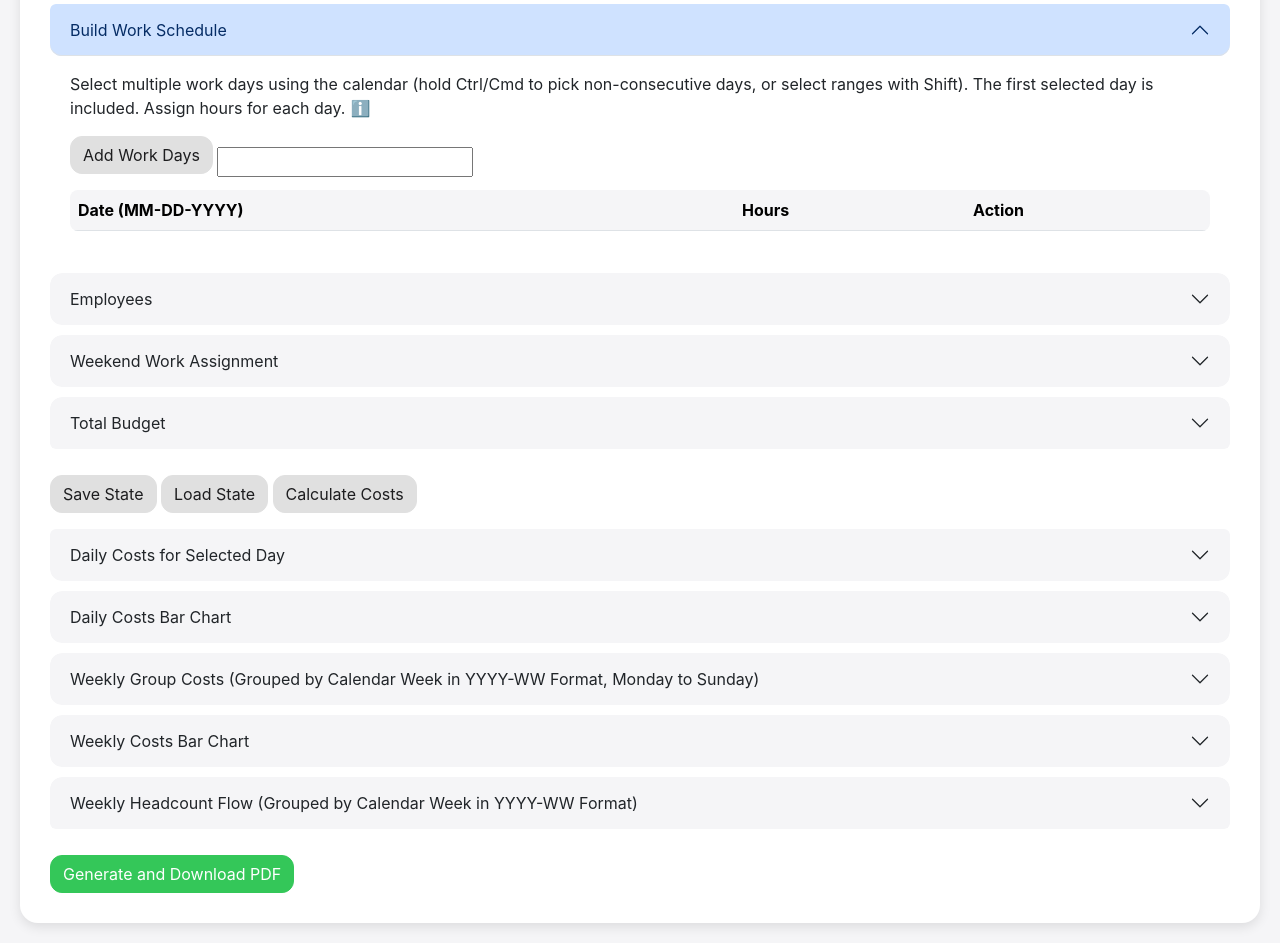
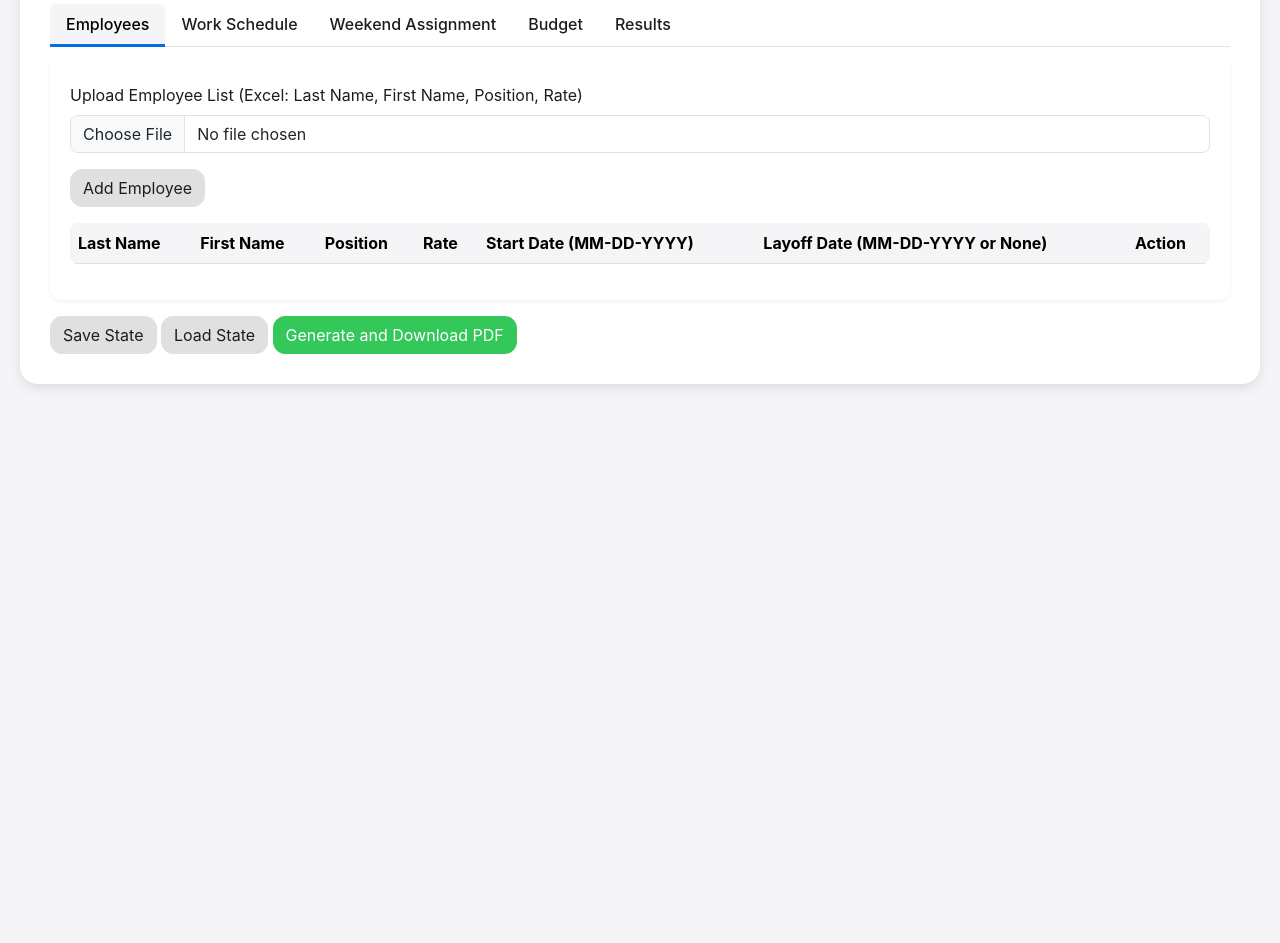
Before and after one commit to blaine478/budgetcalc, a plain HTML site: page index.html in a window 1280 px wide. Shown: the part 340-1283 px from the top of the page. After the commit the page ends 800 px from the top, so only its background shows below. Drawn offline with nearby package versions, Linux system fonts and the light colour scheme.

Commit message:
Update index.html

```diff
--- a/index.html
+++ b/index.html
@@ -3,7 +3,7 @@
 <head>
     <meta charset="UTF-8">
     <meta name="viewport" content="width=device-width, initial-scale=1.0">
-    <title>Construction Department Budgeting</title>
+    <title>Budgeting</title>
     <link href="https://cdn.jsdelivr.net/npm/bootstrap@5.3.3/dist/css/bootstrap.min.css" rel="stylesheet" integrity="sha384-QWTKZyjpPEjISv5WaRU9OFeRpok6YctnYmDr5pNlyT2bRjXh0JMhjY6hW+ALEwIH" crossorigin="anonymous">
     <script src="https://cdn.jsdelivr.net/npm/bootstrap@5.3.3/dist/js/bootstrap.bundle.min.js" integrity="sha384-YvpcrYf0tY3lHB60NNkmXc5s9fDVZLESaAA55NDzOxhy9GkcIdslK1eN7N6jIeHz" crossorigin="anonymous"></script>
     <link rel="stylesheet" href="https://cdn.jsdelivr.net/npm/flatpickr/dist/flatpickr.min.css">
@@ -89,18 +89,20 @@
             font-size: 1.5rem;
             font-weight: 600;
         }
-        .accordion-button {
-            border-radius: 12px;
+        .nav-tabs .nav-link.active {
             background-color: #f5f5f7;
+            border-bottom: 3px solid #0071e3;
         }
-        .accordion-item {
+        .nav-tabs .nav-link {
             border: none;
-            margin-bottom: 10px;
-            border-radius: 12px;
-            overflow: hidden;
+            color: #1d1d1f;
+            font-weight: 500;
         }
-        .accordion-body {
-            background: white;
+        .tab-content {
+            padding: 20px;
+            background: #fff;
+            border-radius: 0 0 12px 12px;
+            box-shadow: 0 2px 4px rgba(0, 0, 0, 0.05);
         }
         .help-icon {
             cursor: pointer;
@@ -141,40 +143,26 @@
             </div>
         </div>
 
-        <div class="accordion" id="sectionsAccordion">
-            <div class="accordion-item">
-                <h2 class="accordion-header" id="headingSchedule">
-                    <button class="accordion-button" type="button" data-bs-toggle="collapse" data-bs-target="#collapseSchedule" aria-expanded="true" aria-controls="collapseSchedule">
-                        Build Work Schedule
-                    </button>
-                </h2>
-                <div id="collapseSchedule" class="accordion-collapse collapse show" aria-labelledby="headingSchedule">
-                    <div class="accordion-body">
-                        <p>Select multiple work days using the calendar (hold Ctrl/Cmd to pick non-consecutive days, or select ranges with Shift). The first selected day is included. Assign hours for each day.<span class="help-icon" data-bs-toggle="tooltip" data-bs-placement="top" title="Tip: Select days in order for better organization.">ℹ️</span></p>
-                        <button class="btn btn-secondary mb-3" onclick="datePicker.open()">Add Work Days</button>
-                        <input id="datePickerInput">
-                        <table class="table table-striped" id="scheduleTable">
-                            <thead>
-                                <tr>
-                                    <th>Date (MM-DD-YYYY)</th>
-                                    <th>Hours</th>
-                                    <th>Action</th>
-                                </tr>
-                            </thead>
-                            <tbody></tbody>
-                        </table>
-                    </div>
-                </div>
-            </div>
+        <ul class="nav nav-tabs mb-3">
+            <li class="nav-item">
+                <a class="nav-link active" id="employees-tab" data-bs-toggle="tab" href="#employees" role="tab">Employees</a>
+            </li>
+            <li class="nav-item">
+                <a class="nav-link" id="schedule-tab" data-bs-toggle="tab" href="#schedule" role="tab">Work Schedule</a>
+            </li>
+            <li class="nav-item">
+                <a class="nav-link" id="weekend-tab" data-bs-toggle="tab" href="#weekend" role="tab">Weekend Assignment</a>
+            </li>
+            <li class="nav-item">
+                <a class="nav-link" id="budget-tab" data-bs-toggle="tab" href="#budget" role="tab">Budget</a>
+            </li>
+            <li class="nav-item">
+                <a class="nav-link" id="results-tab" data-bs-toggle="tab" href="#results" role="tab">Results</a>
+            </li>
+        </ul>
 
-            <div class="accordion-item">
-                <h2 class="accordion-header" id="headingEmployees">
-                    <button class="accordion-button collapsed" type="button" data-bs-toggle="collapse" data-bs-target="#collapseEmployees" aria-expanded="false" aria-controls="collapseEmployees">
-                        Employees
-                    </button>
-                </h2>
-                <div id="collapseEmployees" class="accordion-collapse collapse" aria-labelledby="headingEmployees">
-                    <div class="accordion-body">
+        <div class="tab-content">
+            <div class="tab-pane fade show active" id="employees" role="tabpanel">
                 <div class="mb-3">
                     <label for="employeeFile" class="form-label">Upload Employee List (Excel: Last Name, First Name, Position, Rate)</label>
                     <input type="file" class="form-control" id="employeeFile" accept=".xlsx, .xls">
@@ -195,56 +183,37 @@
                     <tbody></tbody>
                 </table>
             </div>
+            <div class="tab-pane fade" id="schedule" role="tabpanel">
+                <p>Select multiple work days using the calendar (hold Ctrl/Cmd to pick non-consecutive days, or select ranges with Shift). The first selected day is included. Assign hours for each day.<span class="help-icon" data-bs-toggle="tooltip" data-bs-placement="top" title="Tip: Select days in order for better organization.">ℹ️</span></p>
+                <button class="btn btn-secondary mb-3" onclick="datePicker.open()">Add Work Days</button>
+                <input id="datePickerInput">
+                <table class="table table-striped" id="scheduleTable">
+                    <thead>
+                        <tr>
+                            <th>Date (MM-DD-YYYY)</th>
+                            <th>Hours</th>
+                            <th>Action</th>
+                        </tr>
+                    </thead>
+                    <tbody></tbody>
+                </table>
             </div>
-            </div>
-
-            <div class="accordion-item">
-                <h2 class="accordion-header" id="headingWeekend">
-                    <button class="accordion-button collapsed" type="button" data-bs-toggle="collapse" data-bs-target="#collapseWeekend" aria-expanded="false" aria-controls="collapseWeekend">
-                        Weekend Work Assignment
-                    </button>
-                </h2>
-                <div id="collapseWeekend" class="accordion-collapse collapse" aria-labelledby="headingWeekend">
-                    <div class="accordion-body">
+            <div class="tab-pane fade" id="weekend" role="tabpanel">
                 <table class="table table-striped" id="weekendTable">
                     <thead id="weekendHead"></thead>
                     <tbody id="weekendBody"></tbody>
                 </table>
             </div>
-                </div>
-            </div>
-
-            <div class="accordion-item">
-                <h2 class="accordion-header" id="headingBudget">
-                    <button class="accordion-button collapsed" type="button" data-bs-toggle="collapse" data-bs-target="#collapseBudget" aria-expanded="false" aria-controls="collapseBudget">
-                        Total Budget
-                    </button>
-                </h2>
-                <div id="collapseBudget" class="accordion-collapse collapse" aria-labelledby="headingBudget">
-                    <div class="accordion-body">
+            <div class="tab-pane fade" id="budget" role="tabpanel">
                 <label for="budget" class="form-label">Total Budget</label>
                 <input type="number" class="form-control" id="budget" step="0.01" min="0">
             </div>
-                </div>
-            </div>
-        </div>
-
-        <button class="btn btn-secondary mt-3" onclick="saveState()">Save State</button>
-        <label for="loadStateFile" class="btn btn-secondary mt-3">Load State<input type="file" id="loadStateFile" accept=".json" style="display: none;" onchange="loadState(this.files[0])"></label>
-
-        <button class="btn btn-secondary mt-3" onclick="recalculateCost()">Calculate Costs</button>
+            <div class="tab-pane fade" id="results" role="tabpanel">
+                <button class="btn btn-secondary mb-3" onclick="recalculateCost()">Calculate Costs</button>
                 <p id="status" class="mt-3"></p>
                 <p id="warning" class="mt-1"></p>
 
-        <div class="accordion" id="resultsAccordion">
-            <div class="accordion-item">
-                <h2 class="accordion-header" id="headingDailyCosts">
-                    <button class="accordion-button collapsed" type="button" data-bs-toggle="collapse" data-bs-target="#collapseDailyCosts" aria-expanded="false" aria-controls="collapseDailyCosts">
-                        Daily Costs for Selected Day
-                    </button>
-                </h2>
-                <div id="collapseDailyCosts" class="accordion-collapse collapse" aria-labelledby="headingDailyCosts">
-                    <div class="accordion-body">
+                <h3 class="mt-4">Daily Costs for Selected Day</h3>
                 <select id="selectedDay" class="form-select mb-3" onchange="displayDailyCostsForDay(this.value)">
                     <option value="">Select a day</option>
                 </select>
@@ -252,60 +221,24 @@
                     <thead><tr><th>Employee</th><th>Cost</th></tr></thead>
                     <tbody id="dailyCostsBody"></tbody>
                 </table>
-                    </div>
-                </div>
+
+                <div class="chart-container">
+                    <h3>Daily Costs Bar Chart</h3>
+                    <canvas id="dailyCostsChart" height="200"></canvas>
                 </div>
 
-            <div class="accordion-item">
-                <h2 class="accordion-header" id="headingDailyChart">
-                    <button class="accordion-button collapsed" type="button" data-bs-toggle="collapse" data-bs-target="#collapseDailyChart" aria-expanded="false" aria-controls="collapseDailyChart">
-                        Daily Costs Bar Chart
-                    </button>
-                </h2>
-                <div id="collapseDailyChart" class="accordion-collapse collapse" aria-labelledby="headingDailyChart">
-                    <div class="accordion-body">
-                        <canvas id="dailyCostsChart" height="200"></canvas>
-                    </div>
-                </div>
-            </div>
-
-            <div class="accordion-item">
-                <h2 class="accordion-header" id="headingWeeklyCosts">
-                    <button class="accordion-button collapsed" type="button" data-bs-toggle="collapse" data-bs-target="#collapseWeeklyCosts" aria-expanded="false" aria-controls="collapseWeeklyCosts">
-                        Weekly Group Costs (Grouped by Calendar Week in YYYY-WW Format, Monday to Sunday)
-                    </button>
-                </h2>
-                <div id="collapseWeeklyCosts" class="accordion-collapse collapse" aria-labelledby="headingWeeklyCosts">
-                    <div class="accordion-body">
+                <h3 class="mt-4">Weekly Group Costs (Grouped by Calendar Week in YYYY-WW Format, Monday to Sunday)</h3>
                 <table class="table table-striped" id="weeklyCostsTable">
                     <thead><tr><th>Week (First to Last Day)</th><th>Total Cost</th></tr></thead>
                     <tbody id="weeklyCostsBody"></tbody>
                 </table>
-                    </div>
-                </div>
+
+                <div class="chart-container">
+                    <h3>Weekly Costs Bar Chart</h3>
+                    <canvas id="weeklyCostsChart" height="200"></canvas>
                 </div>
 
-            <div class="accordion-item">
-                <h2 class="accordion-header" id="headingWeeklyChart">
-                    <button class="accordion-button collapsed" type="button" data-bs-toggle="collapse" data-bs-target="#collapseWeeklyChart" aria-expanded="false" aria-controls="collapseWeeklyChart">
-                        Weekly Costs Bar Chart
-                    </button>
-                </h2>
-                <div id="collapseWeeklyChart" class="accordion-collapse collapse" aria-labelledby="headingWeeklyChart">
-                    <div class="accordion-body">
-                        <canvas id="weeklyCostsChart" height="200"></canvas>
-                    </div>
-                </div>
-            </div>
-
-            <div class="accordion-item">
-                <h2 class="accordion-header" id="headingHeadcount">
-                    <button class="accordion-button collapsed" type="button" data-bs-toggle="collapse" data-bs-target="#collapseHeadcount" aria-expanded="false" aria-controls="collapseHeadcount">
-                        Weekly Headcount Flow (Grouped by Calendar Week in YYYY-WW Format)
-                    </button>
-                </h2>
-                <div id="collapseHeadcount" class="accordion-collapse collapse" aria-labelledby="headingHeadcount">
-                    <div class="accordion-body">
+                <h3 class="mt-4">Weekly Headcount Flow (Grouped by Calendar Week in YYYY-WW Format)</h3>
                 <canvas id="headcountChart" height="200"></canvas>
                 <table class="table table-striped mt-3" id="headcountTable">
                     <thead><tr><th>Week</th><th>Headcount</th></tr></thead>
@@ -313,8 +246,9 @@
                 </table>
             </div>
         </div>
-            </div>
-        </div>
+
+        <button class="btn btn-secondary mt-3" onclick="saveState()">Save State</button>
+        <label for="loadStateFile" class="btn btn-secondary mt-3">Load State<input type="file" id="loadStateFile" accept=".json" style="display: none;" onchange="loadState(this.files[0])"></label>
 
         <button class="btn btn-success mt-3" onclick="generatePDF()">Generate and Download PDF</button>
     </div>
@@ -516,7 +450,7 @@
             employees.forEach((emp, idx) => {
                 let row = `<td>${emp.FirstName} ${emp.LastName}</td>`;
                 weekendDates.forEach(d => {
-                    const checked = emp.WeekendWork[d] !== false; // Default true
+                    const checked = emp.WeekendWork[d] === true; // Default false
                     row += `<td><input type="checkbox" ${checked ? 'checked' : ''} onchange="employees[${idx}].WeekendWork['${d}'] = this.checked; recalculateCost();"></td>`;
                 });
                 body.innerHTML += `<tr>${row}</tr>`;
@@ -547,8 +481,8 @@
                 workDates.forEach(d => {
                     const dateStr = d.format('YYYY-MM-DD');
                     const wd = d.day();
-                    const worksWeekend = emp.WeekendWork[dateStr] !== false;
-                    if (d.isSameOrAfter(startI) && d.isBefore(endI) && worksWeekend) {
+                    const worksWeekend = emp.WeekendWork[dateStr] === true; // Default false
+                    if (d.isSameOrAfter(startI) && d.isBefore(endI) && (wd <= 5 || worksWeekend)) {
                         const h = dailyHours[dateStr];
                         const mult = dailyMultipliers[dateStr];
                         const base_h = Math.min(h, 8);
@@ -766,6 +700,7 @@
         }
 
         function generatePDF() {
+            setTimeout(() => {
                 const { jsPDF } = window.jspdf;
                 const doc = new jsPDF();
 
@@ -825,7 +760,11 @@
                 doc.addPage();
                 doc.text('Daily Costs Bar Chart', 10, 10);
                 const dailyChartCanvas = document.getElementById('dailyCostsChart');
+                try {
                     doc.addImage(dailyChartCanvas.toDataURL('image/png'), 'PNG', 10, 20, 190, 100);
+                } catch (e) {
+                    console.error('Error adding daily costs chart to PDF:', e);
+                }
 
                 // Add weekly group costs
                 doc.addPage();
@@ -851,7 +790,11 @@
                 doc.addPage();
                 doc.text('Weekly Costs Bar Chart', 10, 10);
                 const weeklyChartCanvas = document.getElementById('weeklyCostsChart');
+                try {
                     doc.addImage(weeklyChartCanvas.toDataURL('image/png'), 'PNG', 10, 20, 190, 100);
+                } catch (e) {
+                    console.error('Error adding weekly costs chart to PDF:', e);
+                }
 
                 // Add weekly headcount
                 doc.addPage();
@@ -875,9 +818,14 @@
                 doc.addPage();
                 doc.text('Weekly Headcount Bar Chart', 10, 10);
                 const headcountChartCanvas = document.getElementById('headcountChart');
+                try {
                     doc.addImage(headcountChartCanvas.toDataURL('image/png'), 'PNG', 10, 20, 190, 100);
+                } catch (e) {
+                    console.error('Error adding headcount chart to PDF:', e);
+                }
 
                 doc.save('budgeting.pdf');
+            }, 500); // Delay to ensure charts are rendered
         }
     </script>
 </body>
```
Lines whose indentation alone changed are shown as unchanged.
